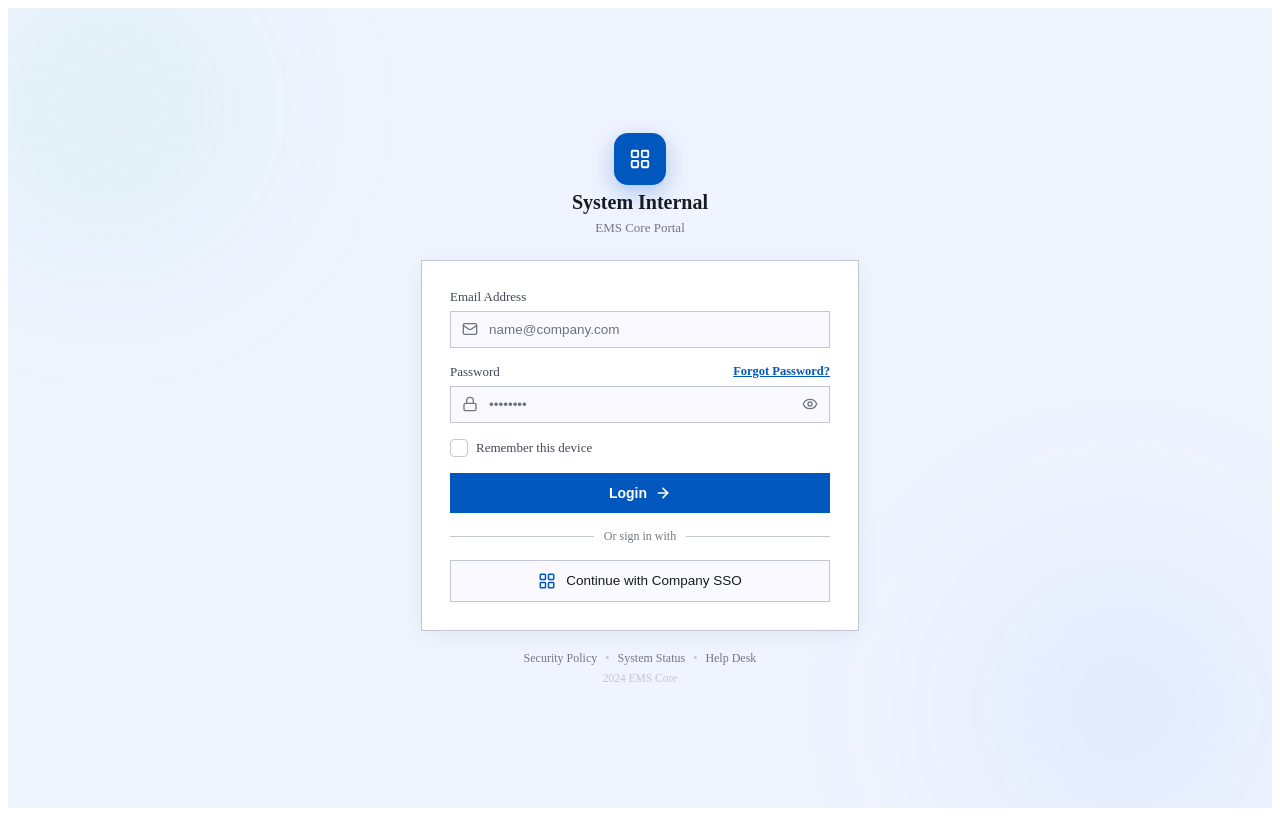
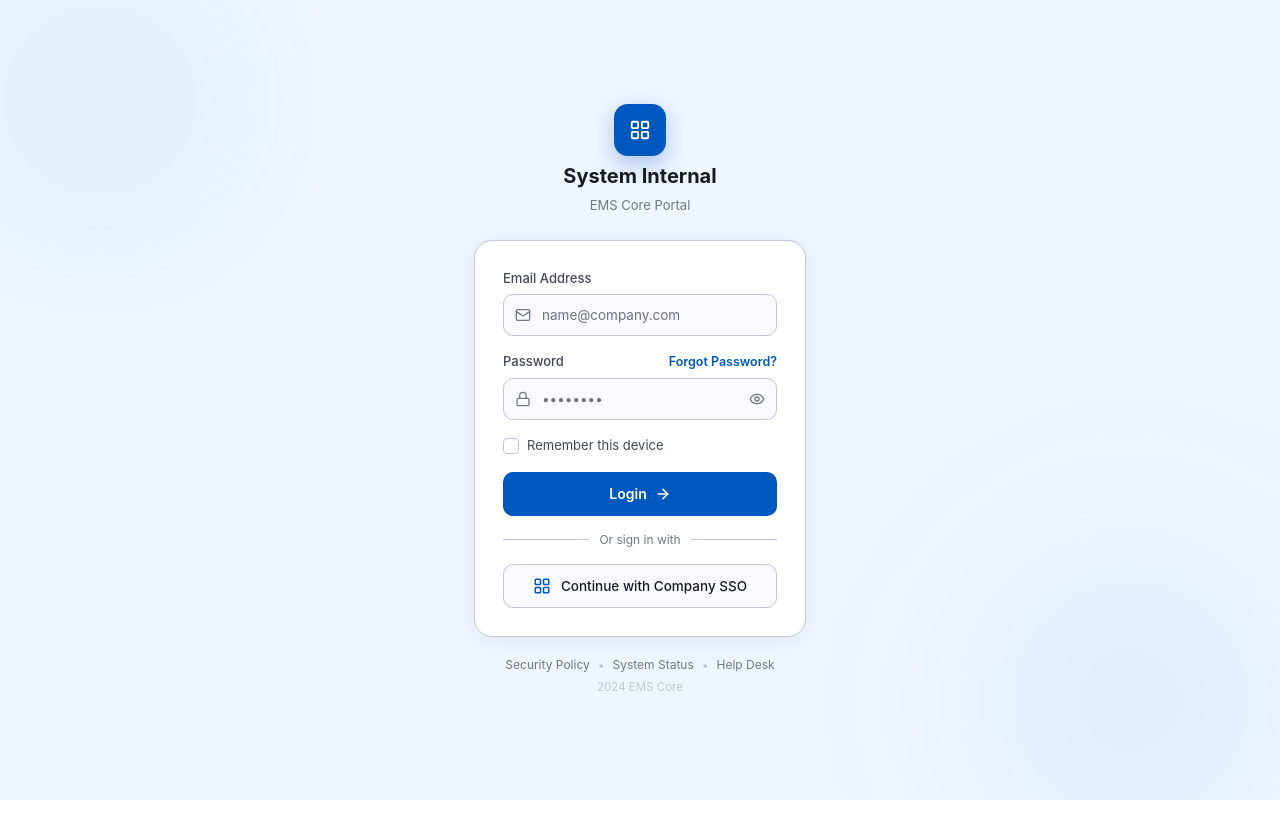
Before and after one commit to vaiozaffana/system-internal-company, a Vue app in the folder client/: page /login in a window 1280 px wide. Built offline with nearby package versions, Linux system fonts and the light colour scheme.

Commit message:
feat(client): setup Tailwind CSS v4 and migrate LoginView to utility classes

```diff
--- a/client/package.json
+++ b/client/package.json
@@ -17,8 +17,10 @@
     "format": "prettier --write --experimental-cli src/"
   },
   "dependencies": {
+    "@tailwindcss/vite": "^4.3.0",
     "lucide-vue-next": "^1.0.0",
     "pinia": "^3.0.4",
+    "tailwindcss": "^4.3.0",
     "vue": "^3.5.32",
     "vue-router": "^5.0.4"
   },
--- a/client/src/assets/main.css
+++ b/client/src/assets/main.css
@@ -1,101 +1,2 @@
 @import url('https://fonts.googleapis.com/css2?family=Plus+Jakarta+Sans:wght@300;400;500;600;700;800&family=DM+Mono:wght@400;500&display=swap');
-
-*, *::before, *::after {
-  box-sizing: border-box;
-  margin: 0;
-  padding: 0;
-}
-
-:root {
-  --primary: #2563EB;
-  --primary-dark: #1D4ED8;
-  --primary-light: #EFF6FF;
-  --primary-50: #DBEAFE;
-  --green: #10B981;
-  --green-light: #ECFDF5;
-  --orange: #F59E0B;
-  --orange-light: #FFFBEB;
-  --red: #EF4444;
-  --red-light: #FEF2F2;
-  --gray-50: #F8FAFC;
-  --gray-100: #F1F5F9;
-  --gray-200: #E2E8F0;
-  --gray-300: #CBD5E1;
-  --gray-400: #94A3B8;
-  --gray-500: #64748B;
-  --gray-600: #475569;
-  --gray-700: #334155;
-  --gray-800: #1E293B;
-  --gray-900: #0F172A;
-  --white: #FFFFFF;
-  --sidebar-bg: #F8FAFC;
-  --sidebar-width: 228px;
-
-  --font-sans: 'Plus Jakarta Sans', sans-serif;
-  --font-mono: 'DM Mono', monospace;
-
-  --shadow-sm: 0 1px 2px 0 rgb(0 0 0 / 0.05);
-  --shadow: 0 1px 3px 0 rgb(0 0 0 / 0.1), 0 1px 2px -1px rgb(0 0 0 / 0.1);
-  --shadow-md: 0 4px 6px -1px rgb(0 0 0 / 0.1), 0 2px 4px -2px rgb(0 0 0 / 0.1);
-  --shadow-lg: 0 10px 15px -3px rgb(0 0 0 / 0.1), 0 4px 6px -4px rgb(0 0 0 / 0.1);
-
-  --radius-sm: 6px;
-  --radius: 10px;
-  --radius-lg: 14px;
-  --radius-xl: 18px;
-  --radius-full: 9999px;
-}
-
-html, body {
-  height: 100%;
-  font-family: var(--font-sans);
-  font-size: 14px;
-  color: var(--gray-800);
-  background: var(--gray-50);
-  -webkit-font-smoothing: antialiased;
-  -moz-osx-font-smoothing: grayscale;
-}
-
-#app {
-  height: 100%;
-}
-
-a {
-  color: var(--primary);
-  text-decoration: none;
-}
-
-button {
-  font-family: var(--font-sans);
-  cursor: pointer;
-  border: none;
-  outline: none;
-}
-
-input, select, textarea {
-  font-family: var(--font-sans);
-}
-
-/* Scrollbar */
-::-webkit-scrollbar { width: 5px; height: 5px; }
-::-webkit-scrollbar-track { background: transparent; }
-::-webkit-scrollbar-thumb { background: var(--gray-300); border-radius: 99px; }
-::-webkit-scrollbar-thumb:hover { background: var(--gray-400); }
-
-/* Transition */
-.fade-enter-active, .fade-leave-active { transition: opacity 0.2s ease; }
-.fade-enter-from, .fade-leave-to { opacity: 0; }
-
-/* Badge */
-.badge {
-  display: inline-flex;
-  align-items: center;
-  padding: 2px 8px;
-  border-radius: var(--radius-full);
-  font-size: 12px;
-  font-weight: 600;
-}
-.badge-green { background: var(--green-light); color: var(--green); }
-.badge-orange { background: var(--orange-light); color: var(--orange); }
-.badge-red { background: var(--red-light); color: var(--red); }
-.badge-blue { background: var(--primary-light); color: var(--primary); }
+@import 'tailwindcss';
--- a/client/src/main.ts
+++ b/client/src/main.ts
@@ -1,3 +1,5 @@
+import './assets/main.css'
+
 import { createApp } from 'vue'
 import { createPinia } from 'pinia'
 
--- a/client/src/views/LoginView.vue
+++ b/client/src/views/LoginView.vue
@@ -19,389 +19,122 @@ const handleLogin = async () => {
 </script>
 
 <template>
-  <div class="auth-page">
-    <div class="blob blob-1"></div>
-    <div class="blob blob-2"></div>
+  <div class="relative flex min-h-screen items-center justify-center overflow-hidden bg-[#F0F4FF]">
+    <div
+      class="pointer-events-none absolute -top-[100px] -left-[100px] h-[400px] w-[400px] rounded-full blur-[80px]"
+      style="background: radial-gradient(circle, rgba(16,185,129,0.12) 0%, transparent 70%);"
+    ></div>
+    <div
+      class="pointer-events-none absolute -right-[100px] -bottom-[150px] h-[500px] w-[500px] rounded-full blur-[80px]"
+      style="background: radial-gradient(circle, rgba(0,88,190,0.08) 0%, transparent 70%);"
+    ></div>
 
-    <div class="auth-container">
-      <div class="auth-logo">
-        <div class="logo-icon">
+    <div class="relative z-10 flex w-full max-w-[380px] flex-col items-center p-6">
+      <div class="mb-6 flex flex-col items-center gap-1.5">
+        <div
+          class="flex h-[52px] w-[52px] items-center justify-center rounded-[14px] bg-[#0058be] shadow-[0_8px_24px_rgba(0,88,190,0.3)]"
+        >
           <LayoutGrid :size="22" color="#ffffff" :stroke-width="2" />
         </div>
-        <div class="logo-text">System Internal</div>
-        <div class="logo-sub">EMS Core Portal</div>
+        <div class="text-xl font-bold text-[#191b23]">System Internal</div>
+        <div class="text-[13px] text-[#727785]">EMS Core Portal</div>
       </div>
 
-      <div class="auth-card">
-        <div class="field-group">
-          <label class="field-label">Email Address</label>
-          <div class="input-wrapper">
-            <Mail :size="16" class="input-icon" :stroke-width="2" />
+      <div
+        class="flex w-full flex-col gap-4 rounded-[18px] border border-[#c2c6d6] bg-white p-7 shadow-[0_4px_24px_rgba(0,0,0,0.06)]"
+      >
+        <div class="flex flex-col gap-1.5">
+          <label class="text-[13px] font-medium text-[#424754]">Email Address</label>
+          <div class="relative flex items-center">
+            <Mail
+              :size="16"
+              :stroke-width="2"
+              class="pointer-events-none absolute left-3 text-[#727785]"
+            />
             <input
               v-model="email"
               type="email"
               placeholder="name@company.com"
-              class="field-input"
+              class="w-full rounded-[10px] border border-[#c2c6d6] bg-[#f9f9ff] py-2.5 pr-3 pl-[38px] text-[13.5px] text-[#191b23] outline-none transition placeholder:text-gray-500 focus:border-[#0058be] focus:shadow-[0_0_0_3px_rgba(0,88,190,0.12)]"
             />
           </div>
         </div>
 
-        <div class="field-group">
-          <div class="label-row">
-            <label class="field-label">Password</label>
-            <a href="#" class="forgot-link">Forgot Password?</a>
+        <div class="flex flex-col gap-1.5">
+          <div class="flex items-center justify-between">
+            <label class="text-[13px] font-medium text-[#424754]">Password</label>
+            <a href="#" class="text-[12.5px] font-semibold text-[#0058be]">Forgot Password?</a>
           </div>
-          <div class="input-wrapper">
-            <Lock :size="16" class="input-icon" :stroke-width="2" />
+          <div class="relative flex items-center">
+            <Lock
+              :size="16"
+              :stroke-width="2"
+              class="pointer-events-none absolute left-3 text-[#727785]"
+            />
             <input
               v-model="password"
               :type="showPassword ? 'text' : 'password'"
               placeholder="••••••••"
-              class="field-input"
+              class="w-full rounded-[10px] border border-[#c2c6d6] bg-[#f9f9ff] py-2.5 pr-10 pl-[38px] text-[13.5px] text-[#191b23] outline-none transition placeholder:text-gray-500 focus:border-[#0058be] focus:shadow-[0_0_0_3px_rgba(0,88,190,0.12)]"
             />
-            <button class="eye-btn" @click="showPassword = !showPassword">
+            <button
+              type="button"
+              class="absolute right-3 flex cursor-pointer items-center border-0 bg-transparent p-0 text-[#727785]"
+              @click="showPassword = !showPassword"
+            >
               <EyeOff v-if="showPassword" :size="16" :stroke-width="2" />
               <Eye v-else :size="16" :stroke-width="2" />
             </button>
           </div>
         </div>
 
-        <label class="remember-check">
-          <input type="checkbox" v-model="remember" />
-          <span class="check-box"></span>
-          <span class="check-label">Remember this device</span>
+        <label class="flex cursor-pointer items-center gap-2">
+          <input v-model="remember" type="checkbox" class="peer hidden" />
+          <span
+            class="relative flex h-4 w-4 flex-shrink-0 items-center justify-center rounded border-[1.5px] border-[#c2c6d6] bg-white transition-all peer-checked:border-[#0058be] peer-checked:bg-[#0058be] peer-checked:after:absolute peer-checked:after:-translate-y-px peer-checked:after:rotate-45 peer-checked:after:border-r-2 peer-checked:after:border-b-2 peer-checked:after:border-white peer-checked:after:content-[''] peer-checked:after:[height:8px] peer-checked:after:[width:4px]"
+          ></span>
+          <span class="text-[13px] text-[#424754]">Remember this device</span>
         </label>
 
-        <button class="login-btn" @click="handleLogin" :disabled="loading">
+        <button
+          type="button"
+          :disabled="loading"
+          class="flex items-center justify-center gap-2 rounded-[10px] bg-[#0058be] p-3 text-sm font-semibold text-white transition-all hover:enabled:-translate-y-px hover:enabled:bg-[#004999] hover:enabled:shadow-[0_4px_12px_rgba(0,88,190,0.3)] disabled:cursor-not-allowed disabled:opacity-70"
+          @click="handleLogin"
+        >
           <span v-if="!loading">Login</span>
-          <span v-else class="btn-loading">
-            <span class="spinner"></span>
+          <span v-else class="flex items-center gap-2">
+            <span
+              class="h-3.5 w-3.5 animate-spin rounded-full border-2 border-white/40 border-t-white"
+            ></span>
             Signing in...
           </span>
           <ArrowRight v-if="!loading" :size="16" :stroke-width="2.5" />
         </button>
 
-        <div class="divider">
+        <div
+          class="flex items-center gap-2.5 text-xs text-[#727785] before:h-px before:flex-1 before:bg-[#c2c6d6] before:content-[''] after:h-px after:flex-1 after:bg-[#c2c6d6] after:content-['']"
+        >
           <span>Or sign in with</span>
         </div>
 
-        <button class="sso-btn">
+        <button
+          type="button"
+          class="flex items-center justify-center gap-2.5 rounded-[10px] border border-[#c2c6d6] bg-[#f9f9ff] p-[11px] text-[13.5px] font-medium text-[#191b23] transition hover:border-[#a8adbd] hover:bg-[#f0f0ff]"
+        >
           <LayoutGrid :size="18" color="#0058be" :stroke-width="2" />
           Continue with Company SSO
         </button>
       </div>
 
-      <div class="auth-footer">
-        <a href="#">Security Policy</a>
-        <span class="dot">•</span>
-        <a href="#">System Status</a>
-        <span class="dot">•</span>
-        <a href="#">Help Desk</a>
+      <div class="mt-5 flex items-center gap-2 text-xs text-[#727785]">
+        <a href="#" class="text-[#727785] no-underline hover:text-[#424754]">Security Policy</a>
+        <span class="text-[#c2c6d6]">•</span>
+        <a href="#" class="text-[#727785] no-underline hover:text-[#424754]">System Status</a>
+        <span class="text-[#c2c6d6]">•</span>
+        <a href="#" class="text-[#727785] no-underline hover:text-[#424754]">Help Desk</a>
       </div>
-      <div class="auth-copy">2024 EMS Core</div>
+      <div class="mt-1.5 text-[11.5px] text-[#c2c6d6]">2024 EMS Core</div>
     </div>
   </div>
 </template>
-
-<style scoped>
-/* Figma tokens */
-.auth-page {
-  --fg-primary: #0058be;
-  --fg-primary-dark: #004999;
-  --fg-text-strong: #191b23;
-  --fg-text: #424754;
-  --fg-text-muted: #727785;
-  --fg-border: #c2c6d6;
-  --fg-input-bg: #f9f9ff;
-
-  min-height: 100vh;
-  background: #F0F4FF;
-  display: flex;
-  align-items: center;
-  justify-content: center;
-  position: relative;
-  overflow: hidden;
-}
-
-.blob {
-  position: absolute;
-  border-radius: 50%;
-  filter: blur(80px);
-  pointer-events: none;
-}
-.blob-1 {
-  width: 400px; height: 400px;
-  background: radial-gradient(circle, rgba(16,185,129,0.12) 0%, transparent 70%);
-  top: -100px; left: -100px;
-}
-.blob-2 {
-  width: 500px; height: 500px;
-  background: radial-gradient(circle, rgba(0,88,190,0.08) 0%, transparent 70%);
-  bottom: -150px; right: -100px;
-}
-
-.auth-container {
-  display: flex;
-  flex-direction: column;
-  align-items: center;
-  gap: 0;
-  z-index: 1;
-  width: 100%;
-  max-width: 380px;
-  padding: 24px;
-}
-
-.auth-logo {
-  display: flex;
-  flex-direction: column;
-  align-items: center;
-  gap: 6px;
-  margin-bottom: 24px;
-}
-
-.logo-icon {
-  width: 52px;
-  height: 52px;
-  background: var(--fg-primary);
-  border-radius: 14px;
-  display: flex;
-  align-items: center;
-  justify-content: center;
-  box-shadow: 0 8px 24px rgba(0,88,190,0.3);
-}
-
-.logo-text {
-  font-size: 20px;
-  font-weight: 700;
-  color: var(--fg-text-strong);
-}
-
-.logo-sub {
-  font-size: 13px;
-  color: var(--fg-text-muted);
-}
-
-.auth-card {
-  width: 100%;
-  background: white;
-  border-radius: var(--radius-xl);
-  padding: 28px;
-  box-shadow: 0 4px 24px rgba(0,0,0,0.06);
-  border: 1px solid var(--fg-border);
-  display: flex;
-  flex-direction: column;
-  gap: 16px;
-}
-
-.field-group {
-  display: flex;
-  flex-direction: column;
-  gap: 6px;
-}
-
-.label-row {
-  display: flex;
-  align-items: center;
-  justify-content: space-between;
-}
-
-.field-label {
-  font-size: 13px;
-  font-weight: 500;
-  color: var(--fg-text);
-}
-
-.forgot-link {
-  font-size: 12.5px;
-  color: var(--fg-primary);
-  font-weight: 600;
-}
-
-.input-wrapper {
-  position: relative;
-  display: flex;
-  align-items: center;
-}
-
-.input-icon {
-  position: absolute;
-  left: 12px;
-  color: var(--fg-text-muted);
-  pointer-events: none;
-}
-
-.field-input {
-  width: 100%;
-  padding: 10px 12px 10px 38px;
-  border: 1px solid var(--fg-border);
-  border-radius: var(--radius);
-  font-size: 13.5px;
-  color: var(--fg-text-strong);
-  outline: none;
-  transition: border-color 0.2s, box-shadow 0.2s;
-  background: var(--fg-input-bg);
-}
-
-.field-input:focus {
-  border-color: var(--fg-primary);
-  box-shadow: 0 0 0 3px rgba(0,88,190,0.12);
-}
-
-.field-input::placeholder { color: #6b7280; }
-
-.eye-btn {
-  position: absolute;
-  right: 12px;
-  background: none;
-  border: none;
-  color: var(--fg-text-muted);
-  cursor: pointer;
-  padding: 0;
-  display: flex;
-}
-
-.remember-check {
-  display: flex;
-  align-items: center;
-  gap: 8px;
-  cursor: pointer;
-}
-
-.remember-check input[type="checkbox"] {
-  display: none;
-}
-
-.check-box {
-  width: 16px;
-  height: 16px;
-  border: 1.5px solid var(--fg-border);
-  border-radius: 4px;
-  background: white;
-  display: flex;
-  align-items: center;
-  justify-content: center;
-  flex-shrink: 0;
-  transition: all 0.15s;
-}
-
-.remember-check input:checked + .check-box {
-  background: var(--fg-primary);
-  border-color: var(--fg-primary);
-}
-
-.remember-check input:checked + .check-box::after {
-  content: '';
-  width: 4px;
-  height: 8px;
-  border: solid #fff;
-  border-width: 0 2px 2px 0;
-  transform: rotate(45deg) translateY(-1px);
-}
-
-.check-label {
-  font-size: 13px;
-  color: var(--fg-text);
-}
-
-.login-btn {
-  display: flex;
-  align-items: center;
-  justify-content: center;
-  gap: 8px;
-  padding: 12px;
-  background: var(--fg-primary);
-  color: white;
-  border-radius: var(--radius);
-  font-size: 14px;
-  font-weight: 600;
-  transition: all 0.2s;
-  border: none;
-}
-
-.login-btn:hover:not(:disabled) {
-  background: var(--fg-primary-dark);
-  transform: translateY(-1px);
-  box-shadow: 0 4px 12px rgba(0,88,190,0.3);
-}
-
-.login-btn:disabled {
-  opacity: 0.7;
-  cursor: not-allowed;
-}
-
-.btn-loading {
-  display: flex;
-  align-items: center;
-  gap: 8px;
-}
-
-.spinner {
-  width: 14px;
-  height: 14px;
-  border: 2px solid rgba(255,255,255,0.4);
-  border-top-color: white;
-  border-radius: 50%;
-  animation: spin 0.7s linear infinite;
-}
-
-@keyframes spin { to { transform: rotate(360deg); } }
-
-.divider {
-  display: flex;
-  align-items: center;
-  gap: 10px;
-  color: var(--fg-text-muted);
-  font-size: 12px;
-}
-
-.divider::before, .divider::after {
-  content: '';
-  flex: 1;
-  height: 1px;
-  background: var(--fg-border);
-}
-
-.sso-btn {
-  display: flex;
-  align-items: center;
-  justify-content: center;
-  gap: 10px;
-  padding: 11px;
-  border: 1px solid var(--fg-border);
-  border-radius: var(--radius);
-  background: var(--fg-input-bg);
-  font-size: 13.5px;
-  font-weight: 500;
-  color: var(--fg-text-strong);
-  transition: all 0.15s;
-}
-
-.sso-btn:hover {
-  border-color: #a8adbd;
-  background: #f0f0ff;
-}
-
-.auth-footer {
-  display: flex;
-  align-items: center;
-  gap: 8px;
-  margin-top: 20px;
-  font-size: 12px;
-  color: var(--fg-text-muted);
-}
-
-.auth-footer a {
-  color: var(--fg-text-muted);
-  text-decoration: none;
-}
-
-.auth-footer a:hover { color: var(--fg-text); }
-
-.dot { color: var(--fg-border); }
-
-.auth-copy {
-  margin-top: 6px;
-  font-size: 11.5px;
-  color: var(--fg-border);
-}
-</style>
--- a/client/vite.config.ts
+++ b/client/vite.config.ts
@@ -4,6 +4,7 @@ import { defineConfig } from 'vite'
 import vue from '@vitejs/plugin-vue'
 import vueJsx from '@vitejs/plugin-vue-jsx'
 import vueDevTools from 'vite-plugin-vue-devtools'
+import tailwindcss from '@tailwindcss/vite'
 
 // https://vite.dev/config/
 export default defineConfig({
@@ -11,6 +12,7 @@ export default defineConfig({
     vue(),
     vueJsx(),
     vueDevTools(),
+    tailwindcss(),
   ],
   resolve: {
     alias: {
```
Also changed, not shown: 2 other files (tests, documents, lock files or other folders).
